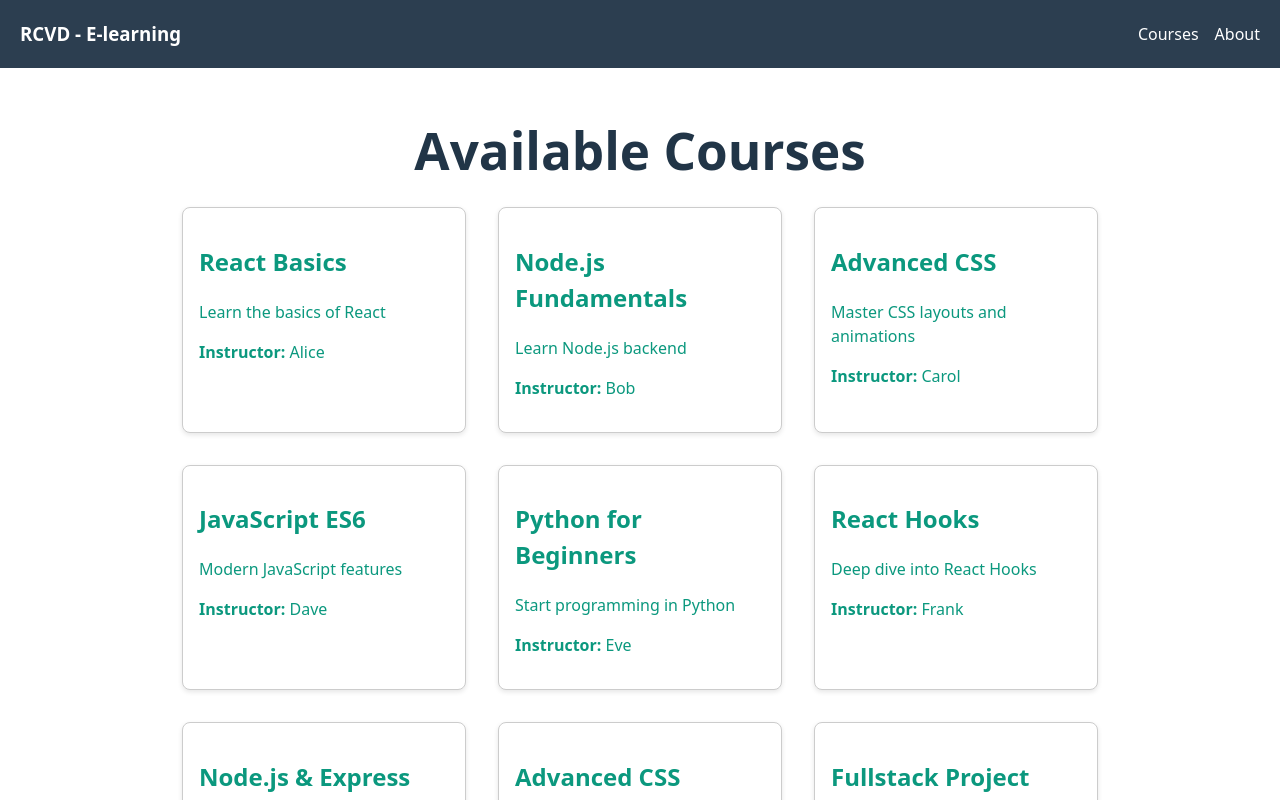
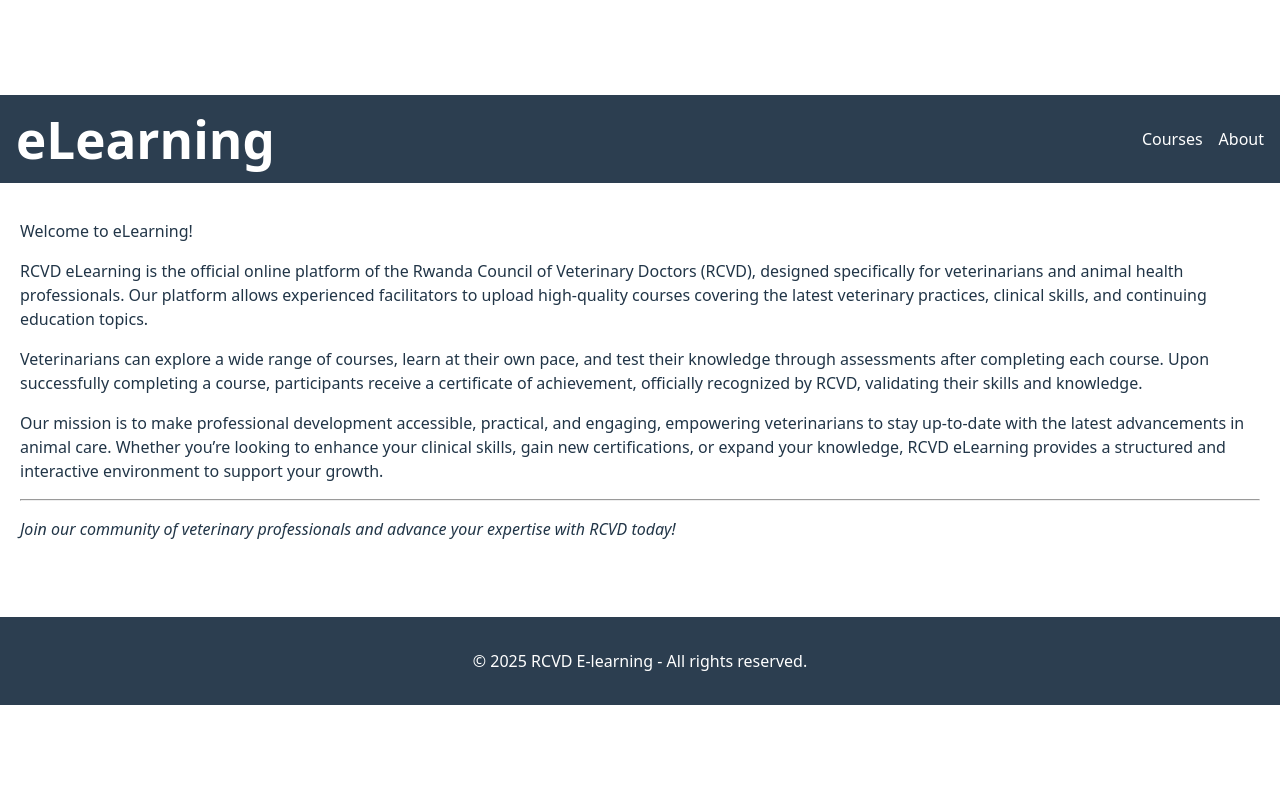
Before and after one commit to florisng/rcvd-elearning, a React app in the folder frontend/: page /about in a window 1280 px wide. Shown: the top 800 px of the page. Built offline with nearby package versions, Linux system fonts and the light colour scheme; the HTML template or start-up script is replaced by a standard one.

Commit message:
Adding Header, Footer and About page content

```diff
--- a/frontend/package.json
+++ b/frontend/package.json
@@ -11,7 +11,8 @@
   },
   "dependencies": {
     "react": "^19.2.0",
-    "react-dom": "^19.2.0"
+    "react-dom": "^19.2.0",
+    "react-router-dom": "^7.10.1"
   },
   "devDependencies": {
     "@eslint/js": "^9.39.1",
--- a/frontend/src/App.jsx
+++ b/frontend/src/App.jsx
@@ -1,15 +1,20 @@
 import React from "react";
+import { BrowserRouter as Router, Routes, Route } from "react-router-dom";
 import Navbar from "./components/Navbar";
 import Footer from "./components/Footer";
 import Courses from "./pages/Courses";
+import About from "./pages/About";
 
 function App() {
   return (
-    <div>
+    <Router>
       <Navbar />
-      <Courses />
+      <Routes>
+        <Route path="/" element={<Courses />} />
+        <Route path="/about" element={<About />} />
+      </Routes>
       <Footer />
-    </div>
+    </Router>
   );
 }
 
--- a/frontend/src/components/Navbar.jsx
+++ b/frontend/src/components/Navbar.jsx
@@ -4,13 +4,13 @@
   return (
     <nav style={{
       backgroundColor: "#2c3e50",
-      padding: "20px",
+      padding: "16px",
       color: "#fff",
       display: "flex",
       justifyContent: "space-between",
       alignItems: "center"
     }}>
-      <h3 style={{ margin: 0 }}>RCVD - E-learning</h3>
+      <h1 style={{ margin: 0 }}>eLearning</h1>
       <div>
         <a href="/" style={{ color: "#fff", marginRight: "16px", textDecoration: "none" }}>Courses</a>
         <a href="/about" style={{ color: "#fff", textDecoration: "none" }}>About</a>
--- /dev/null
+++ b/frontend/src/pages/About.jsx
@@ -0,0 +1,28 @@
+import React, { useEffect, useState } from "react";
+import CourseCard from "../components/CourseCard";
+import "./css/Courses.css"; // import the styles
+
+const About = () => {
+  return (
+    <div className="courses-container">
+        <p>
+            Welcome to eLearning!
+        </p>
+        <p>
+            RCVD eLearning is the official online platform of the Rwanda Council of Veterinary Doctors (RCVD), designed specifically for veterinarians and animal health professionals. Our platform allows experienced facilitators to upload high-quality courses covering the latest veterinary practices, clinical skills, and continuing education topics.
+        </p>
+        <p>
+            Veterinarians can explore a wide range of courses, learn at their own pace, and test their knowledge through assessments after completing each course. Upon successfully completing a course, participants receive a certificate of achievement, officially recognized by RCVD, validating their skills and knowledge.
+        </p>
+        <p>
+            Our mission is to make professional development accessible, practical, and engaging, empowering veterinarians to stay up-to-date with the latest advancements in animal care. Whether you’re looking to enhance your clinical skills, gain new certifications, or expand your knowledge, RCVD eLearning provides a structured and interactive environment to support your growth.
+      </p>
+      <hr />
+      <p>
+        <i>Join our community of veterinary professionals and advance your expertise with RCVD today!</i>
+      </p>
+    </div>
+  );
+};
+
+export default About;
```
Also changed, not shown: 1 other file (tests, documents, lock files or other folders).
